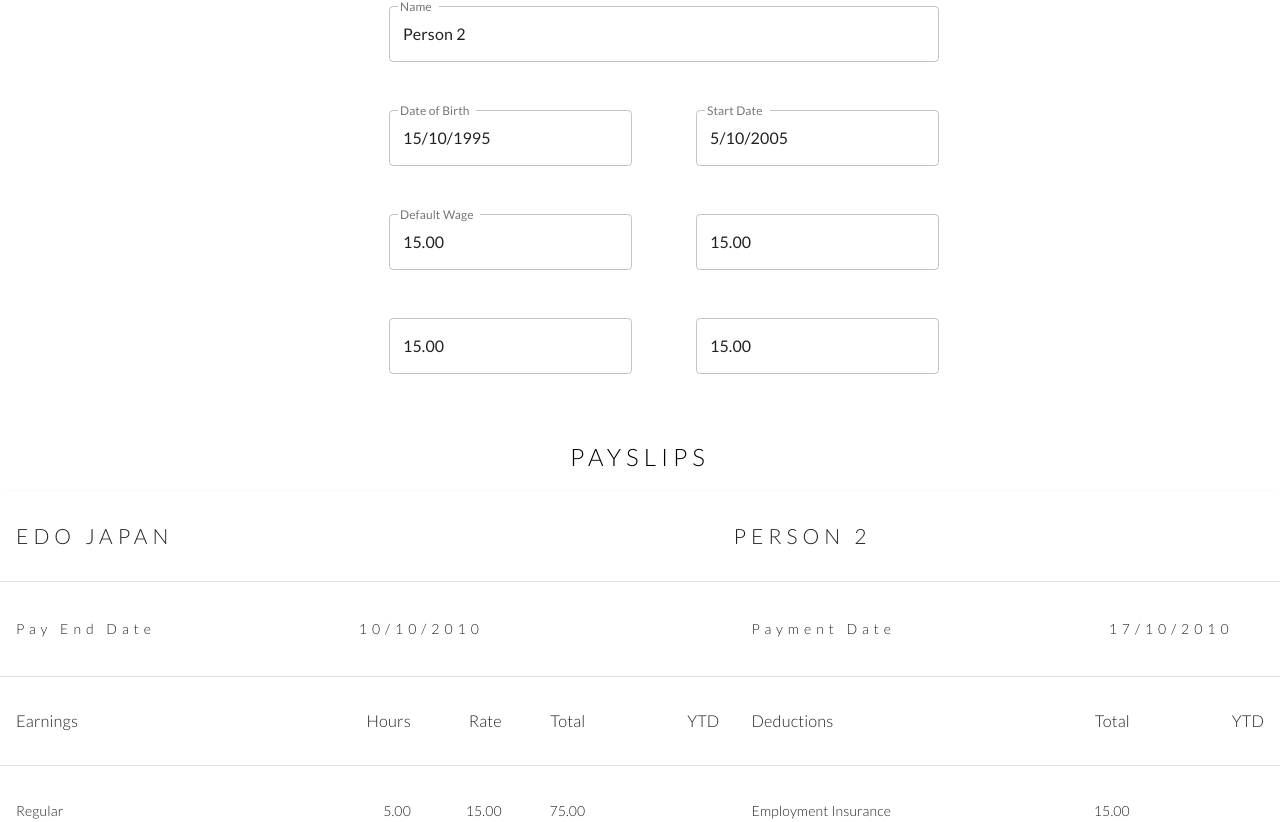
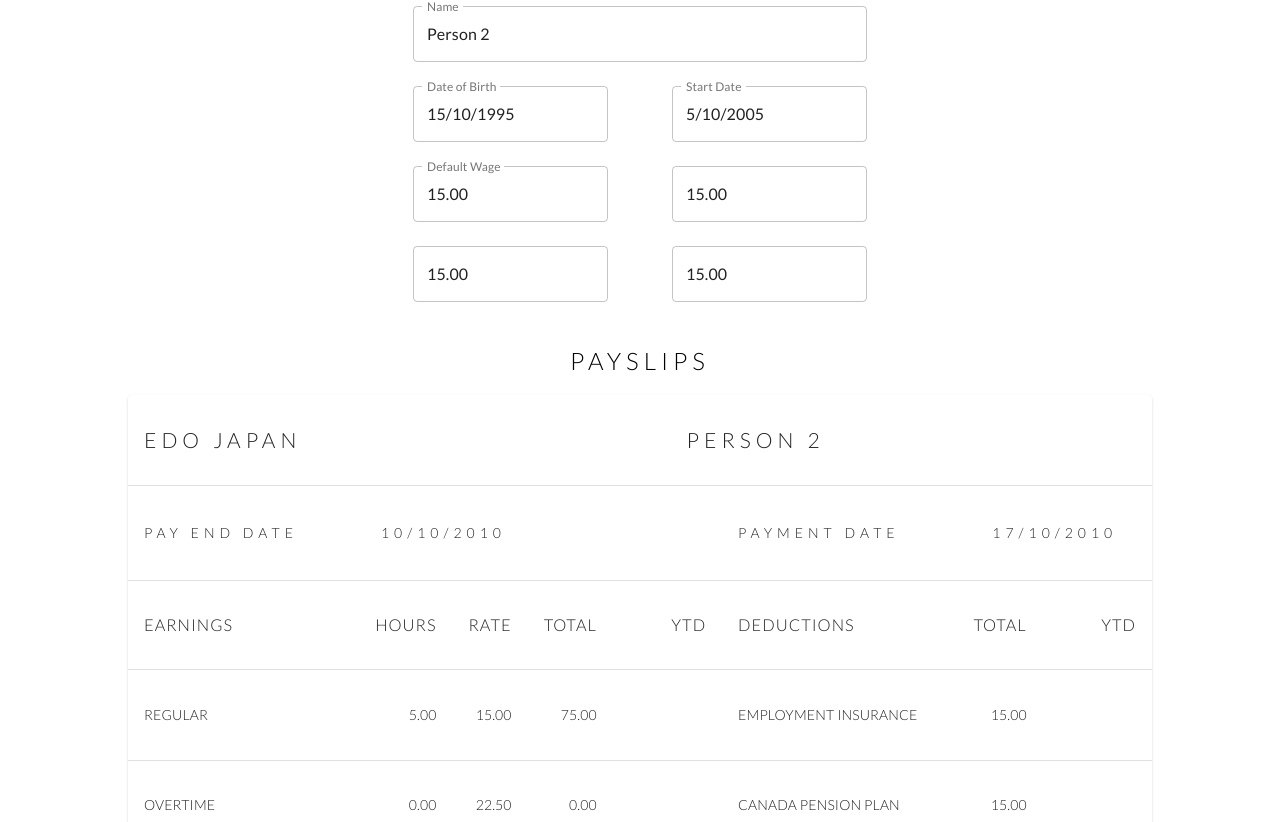
Before and after one commit to nigelrodrigues15/payroll, a React (Create React App) app: page /#/employee/1 in a window 1280 px wide. Shown: the part 278-1100 px from the top of the page. Built offline with nearby package versions, Linux system fonts and the light colour scheme.

Commit message:
css styling

```diff
--- a/src/index.css
+++ b/src/index.css
@@ -44,19 +44,19 @@ code {
 
 #UIbutton {
   width: 40vw;
-  height: 7vw;
+  height: 5vw;
   border-radius: 10px;
   padding: 0 1em;
   color: white;
   border-color: white;
-  background-color: rgba(0,0, 0, 0.25);
+  background-color: rgba(0,0, 0, 0.2);
   /* font-size: 1.2em; */
 }
 #UIbutton h1{
   display: flex;
   justify-content: center;
   align-items: center;
-
+  letter-spacing: 3px;
 }
 
 #UIbutton:hover {
@@ -149,13 +149,21 @@ code {
 }
 .basic-info div {
   width: 100%;
-  margin: 0em 0.5em 1em 0.5em;
-}
-#outlined-multiline-flexible-label{
-  margin-left: 5px;
+  margin-bottom: 0.5em;
 }
 .info-name{
   grid-column-start: 1;
   grid-column-end: 3;
   grid-row: 1;
 }
+.payslips{
+   margin-left: 10vw;
+  margin-right: 10vw;
+}
+.paycheck * {
+  text-transform: uppercase;
+}
+.paycheck h3 {
+  /* font-weight: 400; */
+  letter-spacing: 1px;
+}
```
